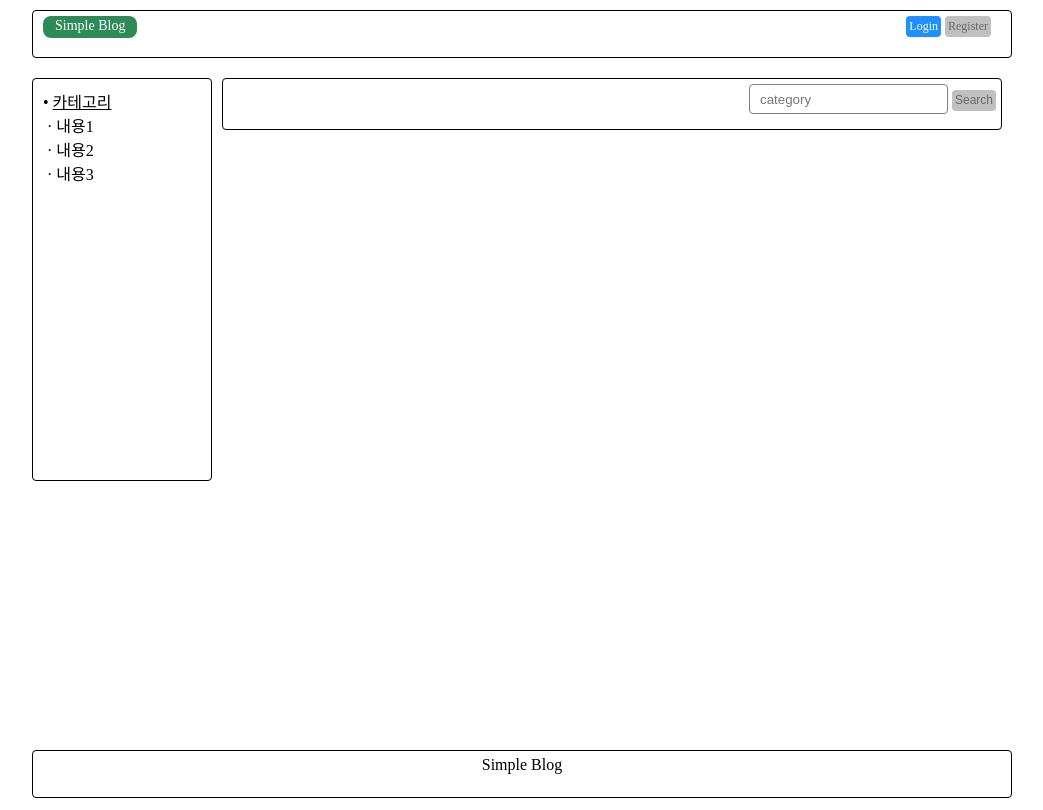
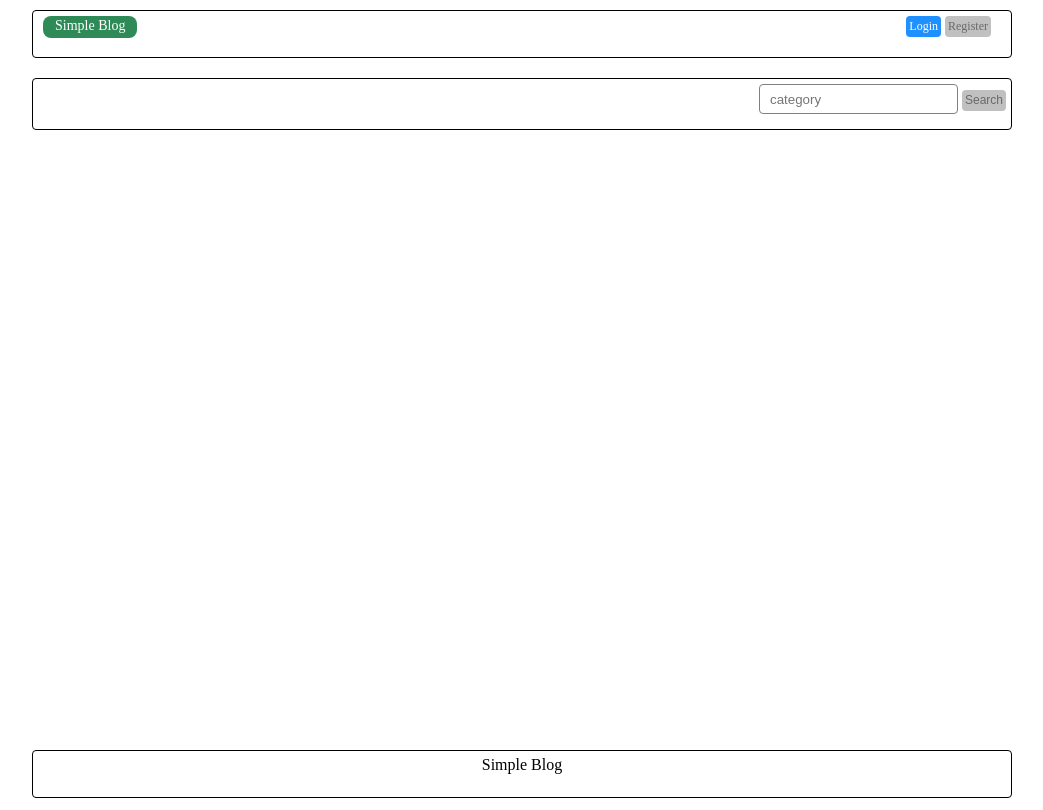
Before and after one commit to minukbak/simpleblog, a website: page views/main.html in a window 1280 px wide. Shown: the whole page, without its empty margins (118-1161 px from the left). Drawn offline with nearby package versions, Linux system fonts and the light colour scheme; files that its build step writes are made by us from their sources.

Commit message:
카테고리 삭제

```diff
--- a/public/main.css
+++ b/public/main.css
@@ -41,20 +41,10 @@ body {
   justify-content: center;
 }
 
-.aside {
-  float: left;
-  width: 18%;
-  min-height: 60%;
-  padding: 10px;
-  margin-left: 10px;
-  margin-top: 10px;
-  border: 1px solid black;
-  border-radius: 4px;
-}
 
 .section {
   float: left;
-  width: 80%;
+  width: 100%;
   height: 100%;
   padding: 10px;
   overflow-y: scroll;
--- a/views/main.html
+++ b/views/main.html
@@ -1,14 +1,6 @@
 {% extends 'layout.html' %}
 
 {% block content %}
-
-<div class="aside">
-  <a>&#149&nbsp<u>카테고리</u></a><br>
-  <a>&nbsp&middot 내용1</a><br>
-  <a>&nbsp&middot 내용2</a><br>
-  <a>&nbsp&middot 내용3</a>
-</div>
-
 <div class="section">
   <div class="section-header">
     {% if user and user.id %}
```
